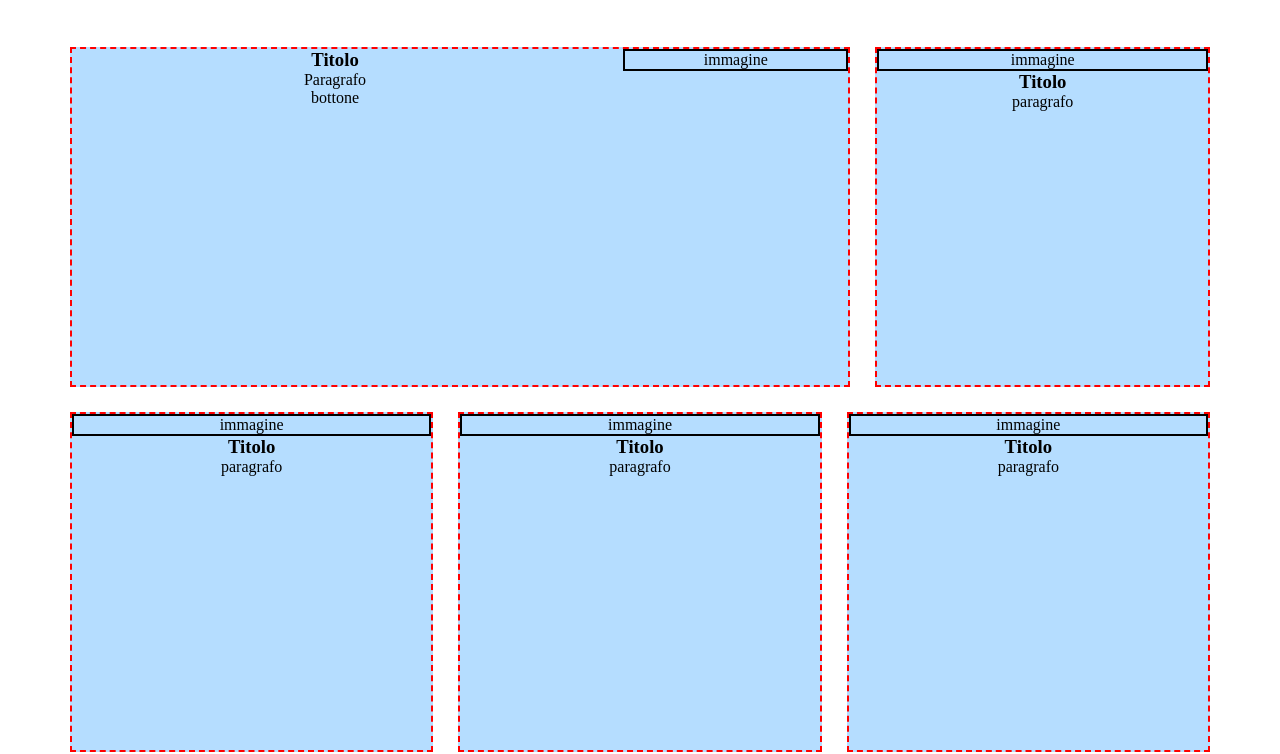
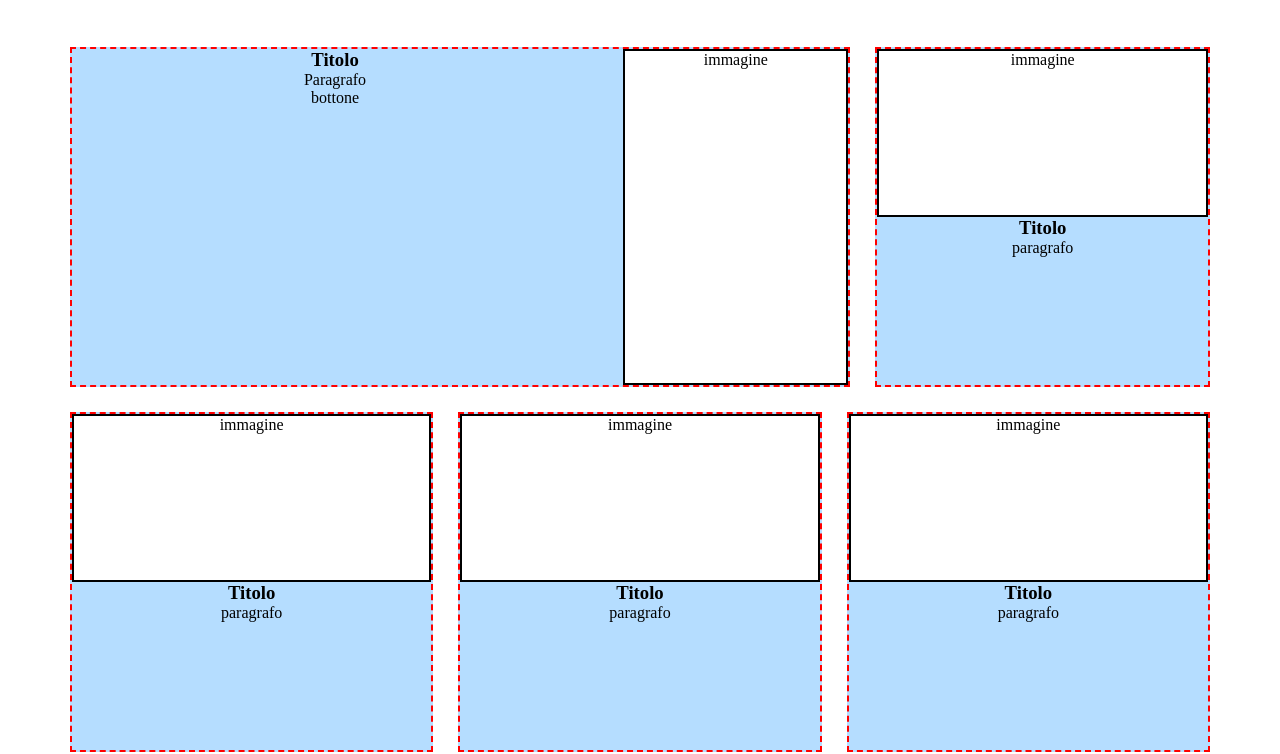
Before and after one commit to Luigi-Iorio/htmlcss-responsive-layout, a plain HTML site: page index.html in a window 1280 px wide. Shown: the part 78-832 px from the top of the page. Drawn offline with Linux system fonts and the light colour scheme.

Commit message:
style: altezza e colore alla struttura delle img

```diff
--- a/css/style.css
+++ b/css/style.css
@@ -51,6 +51,16 @@
 .debug .one .box {
   text-align: center;
   height: 340px;
+}
+
+.debug .one .box .img {
+  height: 50%;
+  background-color: white;
+}
+
+.debug .one .box .w-30 .img {
+  height: 100%;
+  background-color: white;
 }
 
 /* hero two debug */
```
